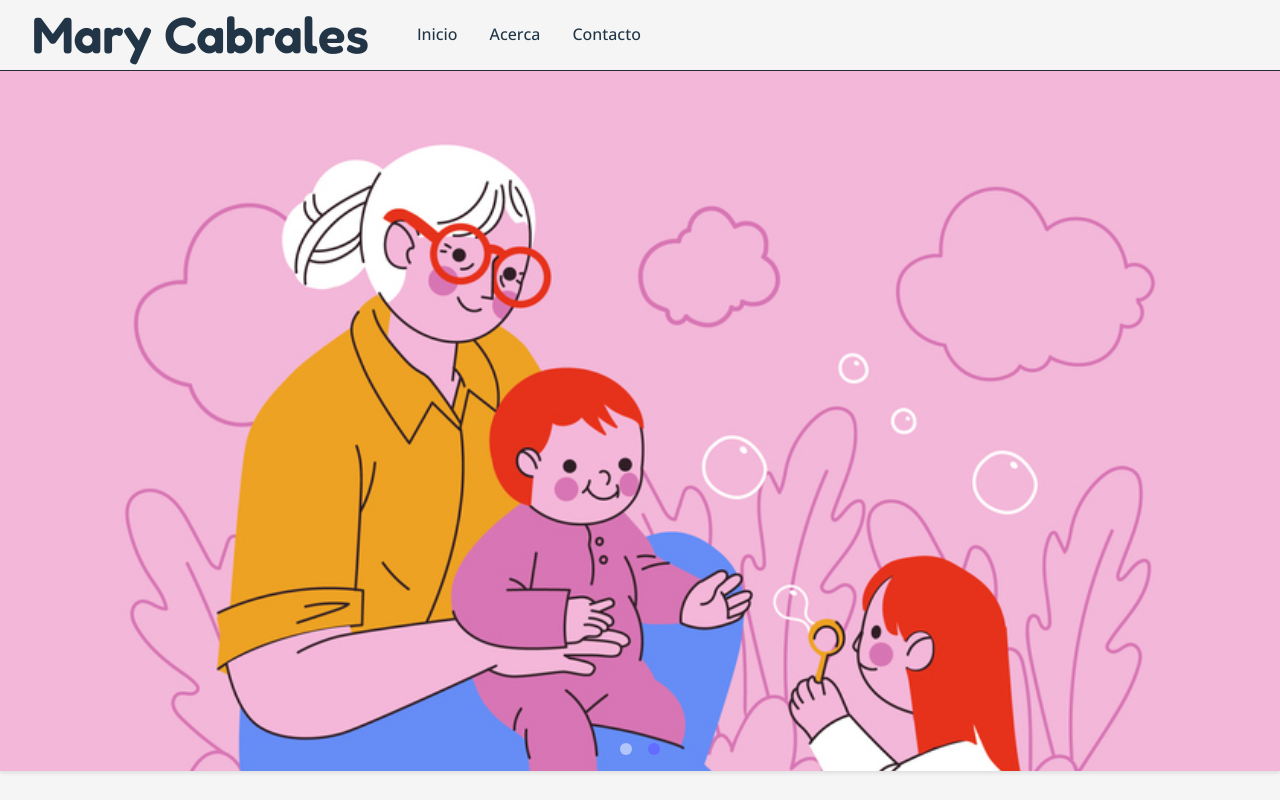
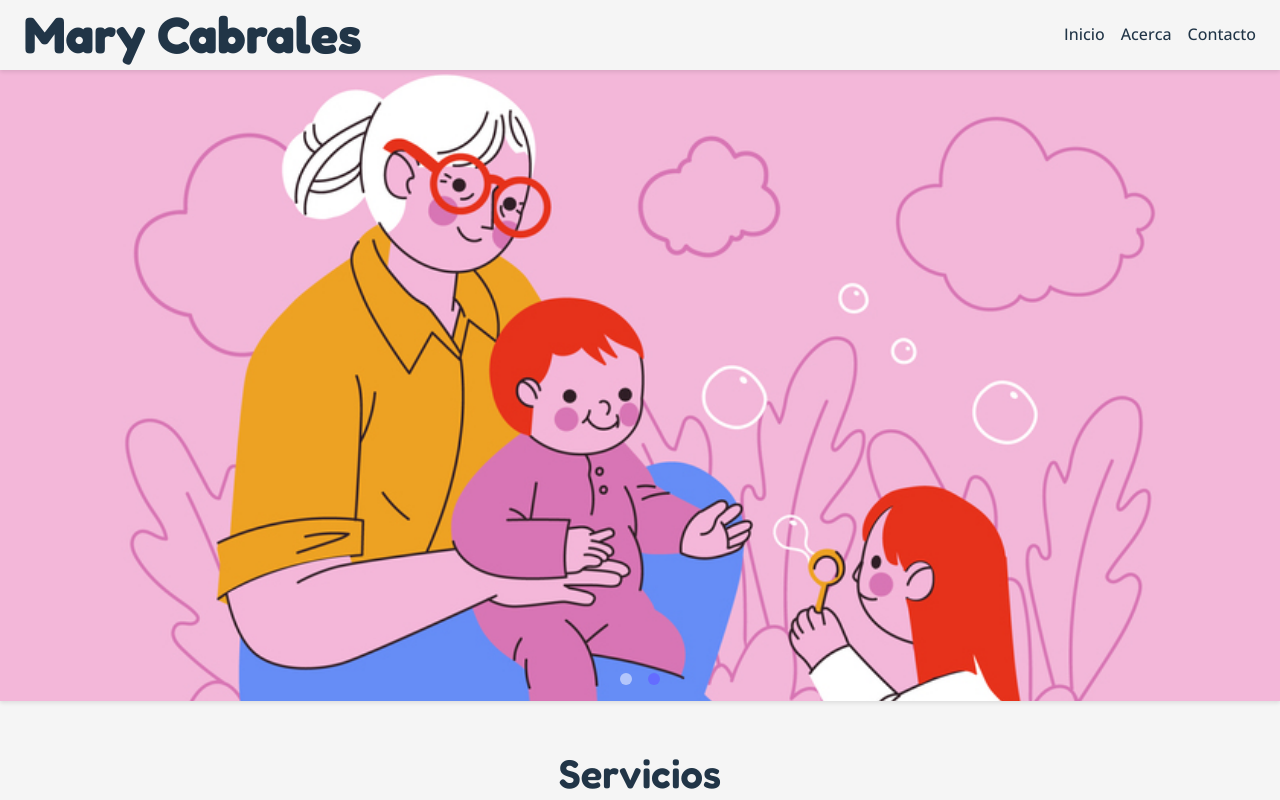
Before and after one commit to lroca7/mary_project, a React (Vite) app: page / in a window 1280 px wide. Shown: the top 800 px of the page. Built offline with nearby package versions, Linux system fonts and the light colour scheme.

Commit message:
refactor: Update Header and MainContent styles for consistency and organization

```diff
--- /dev/null
+++ b/src/components/Header.scss
@@ -0,0 +1 @@
+// Este archivo se eliminará, mantendremos solo el Header.scss de la carpeta Header
--- a/src/components/Header/Header.scss
+++ b/src/components/Header/Header.scss
@@ -1,56 +1,44 @@
-@forward '../../styles/variables';
-@use '../../styles/variables' as v;
+@import '../../styles/variables.scss';
 
 .app-header {
-  background-color: v.$color-background-light;
-  padding: v.$spacing-sm v.$spacing-lg;
-  box-shadow: v.$box-shadow;
+  position: fixed;
+  top: 0;
+  left: 0;
+  width: 100%;
+  height: 70px;
+  background-color: $color-background-light;
+  color: $color-text-dark;
+  z-index: 1000;
   display: flex;
   align-items: center;
-  height: 70px;
+  justify-content: space-between;
+  padding: 0 $spacing-md;
+  box-shadow: $box-shadow;
+
   h1 {
-    margin: 0 v.$spacing-xl 0 0;
-    color: v.$color-text-dark;
+    font-weight: bold;
+    color: $color-text-dark;
+    margin: 0;
   }
 
   nav {
     ul {
       display: flex;
+      gap: $spacing-sm;
       list-style: none;
+      margin: 0;
       padding: 0;
-      margin: 0;
-      justify-content: center;
-      gap: v.$spacing-lg;
 
-      @media (max-width: v.$breakpoint-md) {
-        flex-direction: column;
-        gap: v.$spacing-sm;
-      }
-    }
+      li {
+        a {
+          color: $color-text-dark;
+          text-decoration: none;
 
-    a {
-      color: v.$color-text-dark;
-      text-decoration: none;
-      font-weight: 500;
-
-      &:hover {
-        color: v.$color-primary;
+          &:hover {
+            color: $color-primary;
+          }
+        }
       }
     }
   }
 }
-
-// Apply light-mode styles
-@include v.light-mode {
-  .app-header {
-    background-color: v.$color-background-light;
-
-    h1 {
-      color: v.$color-text-dark;
-    }
-
-    nav a {
-      color: v.$color-text-dark;
-    }
-  }
-}
--- /dev/null
+++ b/src/components/MainContent.scss
@@ -0,0 +1,6 @@
+@import '../styles/variables.scss';
+
+.main-content {
+  margin-top: 70px;
+  padding: $spacing-md;
+}
--- /dev/null
+++ b/src/components/MainContent/MainContent.scss
@@ -0,0 +1,6 @@
+@import '../styles/variables.scss';
+
+.main-content {
+  margin-top: 70px;
+  padding: $spacing-md;
+}
```
